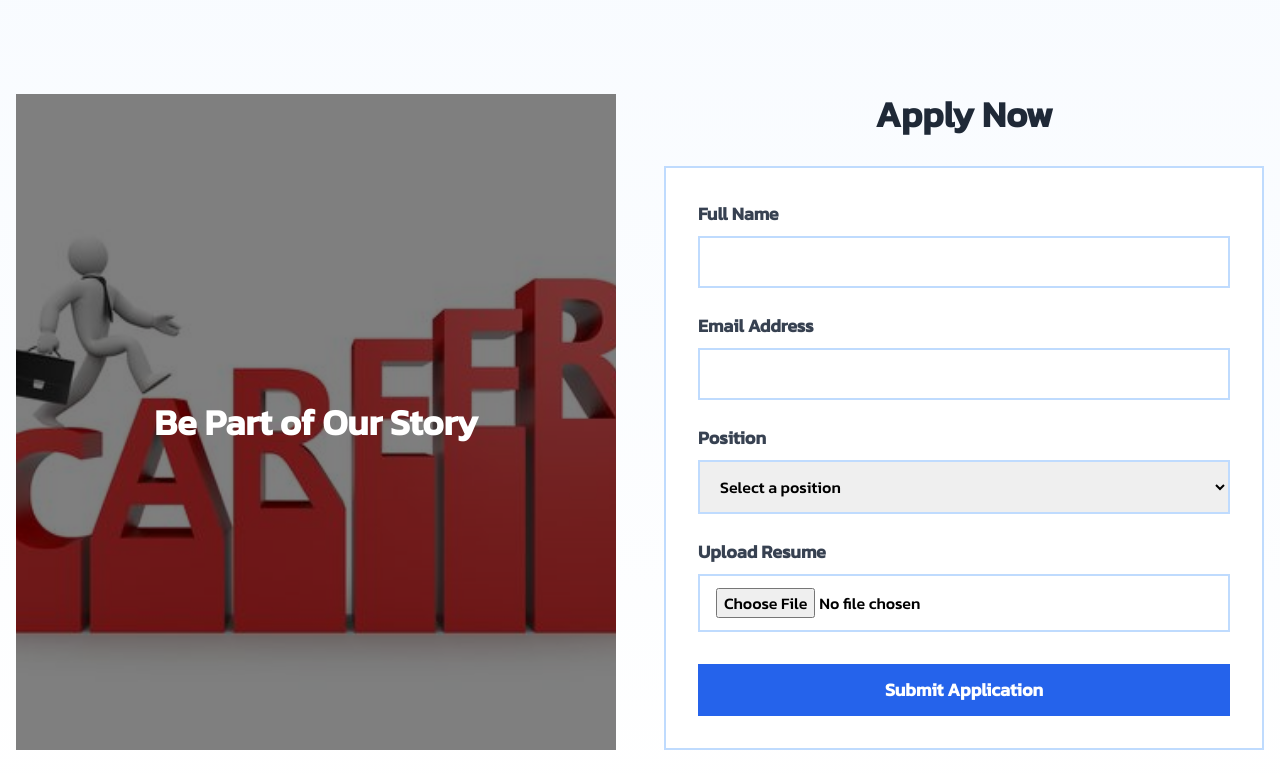
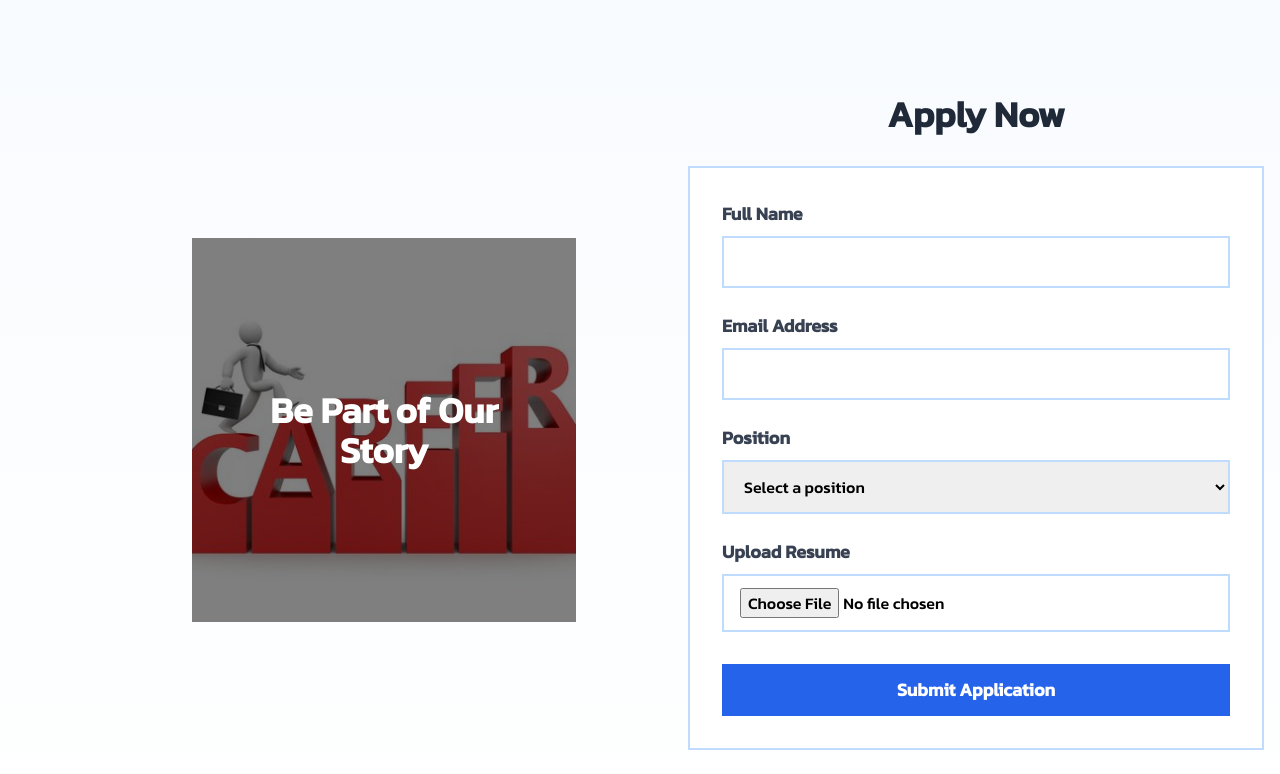
Before and after one commit to AkshayKalamkarr/supremeinfrastructure, a Next.js app: page /contact/career in a window 1280 px wide. Shown: the part 1146-1920 px from the top of the page. Built offline with nearby package versions, Linux system fonts and the light colour scheme.

Commit message:
image size has been descresed

```diff
--- a/app/contact/career/page.jsx
+++ b/app/contact/career/page.jsx
@@ -83,7 +83,7 @@ const CareerPage = () => {
                 <section className="flex flex-col md:flex-row gap-12">
                     <div className="w-full md:w-1/2">
                         <motion.div
-                            className="h-full bg-cover bg-center rounded-none overflow-hidden"
+                            className="md:h-96 md:w-96 lg:mx-44 lg:my-36 bg-cover bg-center rounded-none overflow-hidden"
                             style={{ backgroundImage: "url('/images/contact/careerBackground-2.jpg')" }}
                             initial={{ opacity: 0, x: -100 }}
                             animate={{ opacity: 1, x: 0 }}
```
